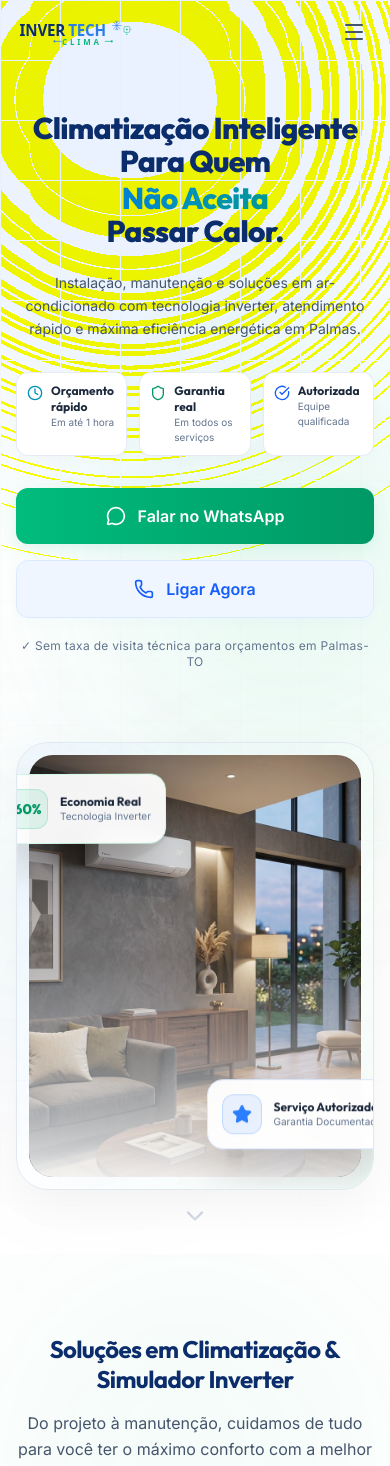
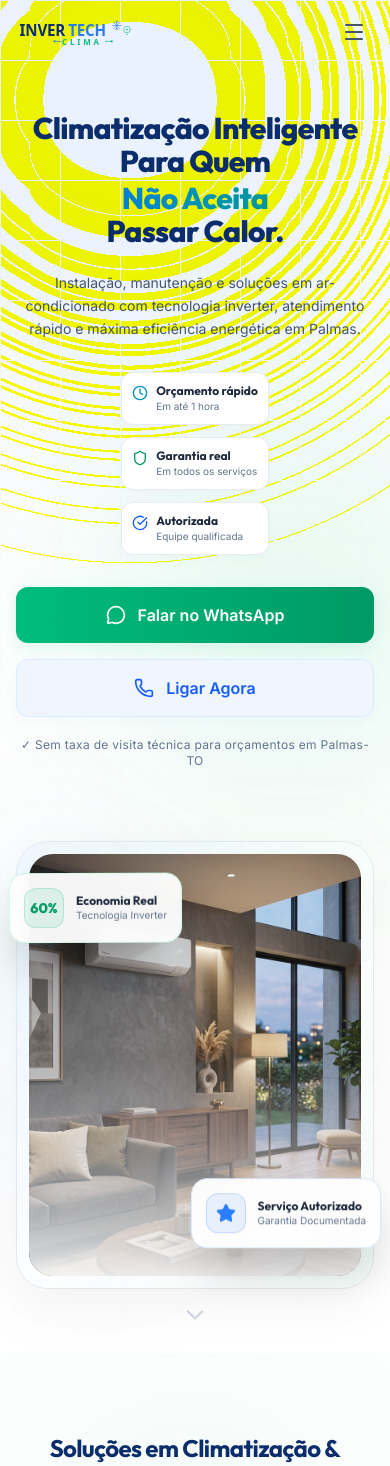
Before and after one commit to Reinatofarias/lpinvertechclima, a Next.js app: page / in a window 390 px wide. Shown: the top 1466 px of the page. Built offline with nearby package versions, Linux system fonts and the light colour scheme.

Commit message:
fix(hero): resolve overflow clipping of floating badges and optimize grid responsiveness on mobile

```diff
--- a/src/components/sections/HeroSection.tsx
+++ b/src/components/sections/HeroSection.tsx
@@ -95,7 +95,7 @@ export default function HeroSection() {
 
             {/* Quick Conversion Badges (Google Traffic) */}
             <motion.div
-              className="grid grid-cols-3 gap-3 max-w-md mx-auto lg:mx-0 mb-8 text-left"
+              className="grid grid-cols-1 sm:grid-cols-3 gap-3 max-w-md mx-auto lg:mx-0 mb-8 text-left"
               variants={fadeInUp}
               initial="hidden"
               animate="visible"
@@ -160,8 +160,8 @@ export default function HeroSection() {
             animate="visible"
             transition={{ delay: 0.3 }}
           >
-            {/* Dynamic Glass Container */}
-            <div className="relative group w-full max-w-[450px] aspect-[4/5] sm:aspect-[4/4.5] lg:aspect-[4/5] rounded-[32px] overflow-hidden p-3 bg-gradient-to-br from-blue-500/5 via-cyan-500/0 to-emerald-500/5 border border-slate-200 shadow-[0_15px_50px_rgba(0,0,0,0.05)] transition-all duration-700 hover:border-emerald-500/25">
+            {/* Dynamic Glass Container (removed overflow-hidden to allow badges to float over border) */}
+            <div className="relative group w-full max-w-[450px] aspect-[4/5] sm:aspect-[4/4.5] lg:aspect-[4/5] rounded-[32px] p-3 bg-gradient-to-br from-blue-500/5 via-cyan-500/0 to-emerald-500/5 border border-slate-200 shadow-[0_15px_50px_rgba(0,0,0,0.05)] transition-all duration-700 hover:border-emerald-500/25">
 
               {/* Inner Wrapper */}
               <div className="relative w-full h-full rounded-[24px] overflow-hidden">
@@ -181,7 +181,7 @@ export default function HeroSection() {
 
               {/* Floating Economy Badge */}
               <motion.div
-                className="absolute top-8 -left-6 bg-white/95 backdrop-blur-md border border-emerald-100 rounded-2xl p-3.5 shadow-2xl flex items-center gap-3"
+                className="absolute top-8 -left-2 sm:-left-6 bg-white/95 backdrop-blur-md border border-emerald-100 rounded-2xl p-3.5 shadow-2xl flex items-center gap-3 z-10"
                 animate={floatAnimation}
               >
                 <div className="w-10 h-10 rounded-xl bg-emerald-500/10 border border-emerald-500/20 flex items-center justify-center shrink-0">
@@ -195,7 +195,7 @@ export default function HeroSection() {
 
               {/* Floating Experience Badge */}
               <motion.div
-                className="absolute bottom-10 -right-6 bg-white/95 backdrop-blur-md border border-blue-100 rounded-2xl p-3.5 shadow-2xl flex items-center gap-3"
+                className="absolute bottom-10 -right-2 sm:-right-6 bg-white/95 backdrop-blur-md border border-blue-100 rounded-2xl p-3.5 shadow-2xl flex items-center gap-3 z-10"
                 animate={{
                   y: [0, 8, 0],
                   transition: { duration: 5, repeat: Infinity, ease: "easeInOut", delay: 1.5 }
```
